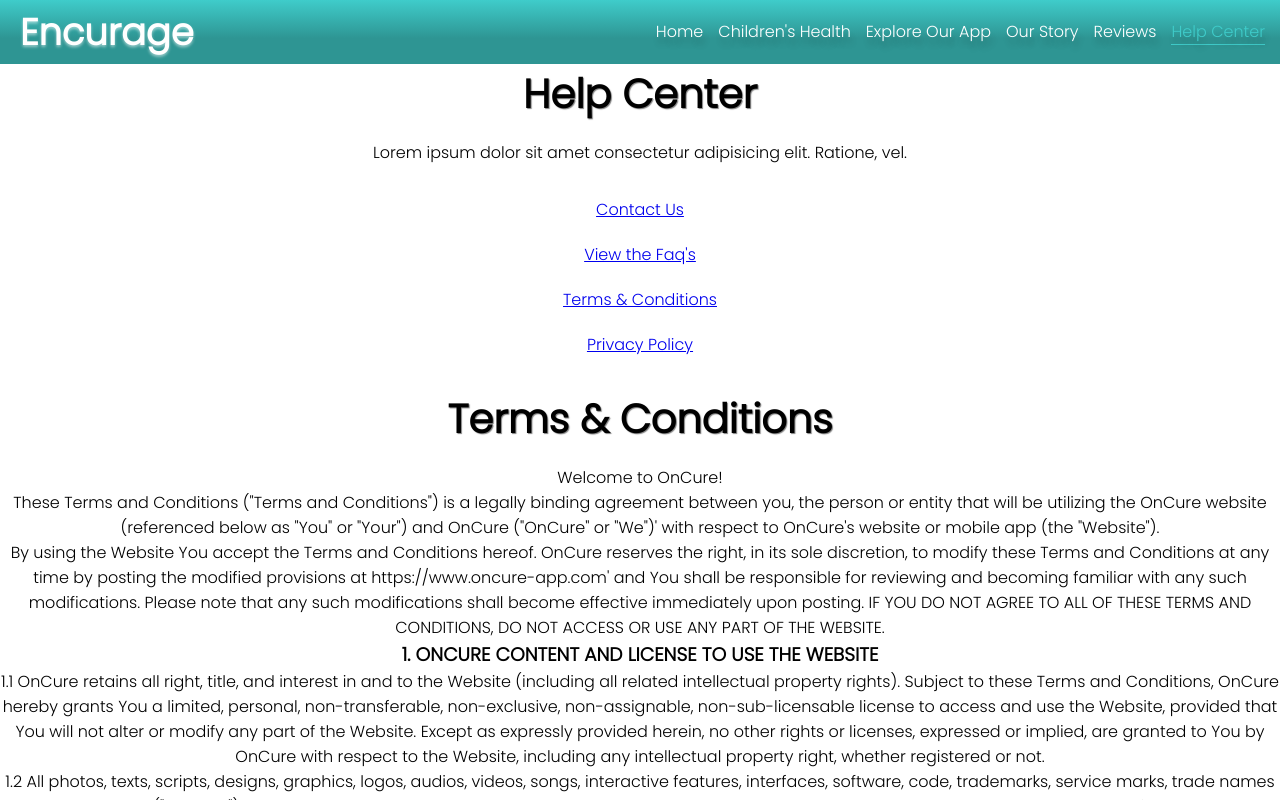
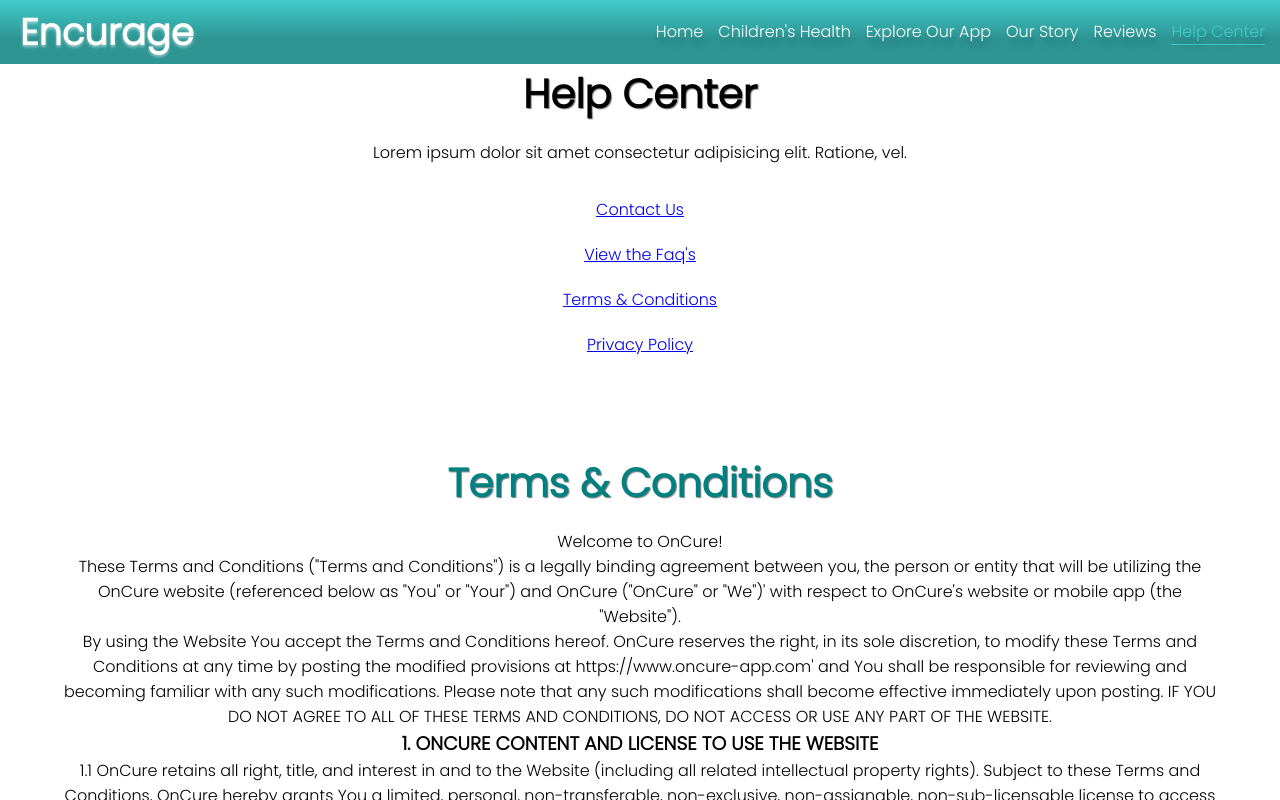
Before and after one commit to EncurageApp/encurageWeb, a React (Create React App) app: page /HelpCenterLayout/Terms in a window 1280 px wide. Shown: the top 800 px of the page. Built offline with nearby package versions, Linux system fonts and the light colour scheme.

Commit message:
added styling to Terms and privacy text, rework hover color on footer, issue with footer links not initiating onScroll event

```diff
--- a/src/css/HelpCenter.css
+++ b/src/css/HelpCenter.css
@@ -20,3 +20,37 @@ Help Layout
   justify-content: space-evenly;
   align-items: center;
 }
+
+/*
+=====================================
+Contact Section
+=====================================
+*/
+
+/*
+=====================================
+Faq Section
+=====================================
+*/
+
+/*
+=====================================
+Terms & Conditions
+=====================================
+*/
+
+.terms-conditions {
+  padding: 5%;
+  display: flex;
+  flex-direction: column;
+}
+
+.terms-conditions h2 {
+  color: var(--primaryOne);
+}
+
+/*
+=====================================
+Privacy Policy
+=====================================
+*/
--- a/src/css/NavBars.css
+++ b/src/css/NavBars.css
@@ -305,7 +305,7 @@ footer .logo a {
 
 .terms-privacy a:hover {
   transition: all 0.3s ease-in-out;
-  color: var(--primaryFive);
+  color: var(--primaryOne);
 }
 
 .social-icons {
--- a/src/layouts/RootLayout.jsx
+++ b/src/layouts/RootLayout.jsx
@@ -91,9 +91,9 @@ export const RootLayout = () => {
               &#169; Copyright 2023 Myrtus Enterprises LLC. All rights reserved.
             </p>
             <div className="terms-privacy">
-              <NavLink to={"Terms"}>Terms & Conditions </NavLink>
+              <NavLink to="HelpCenterLayout">Terms & Conditions </NavLink>
               <span>|</span>
-              <NavLink to={"Privacy"}> Privacy Policy</NavLink>
+              <NavLink to="HelpCenterLayout">Privacy Policy</NavLink>
             </div>
           </div>
           <div className="social-icons">
--- a/src/pages/faq/Privacy.jsx
+++ b/src/pages/faq/Privacy.jsx
@@ -2,7 +2,7 @@ import React from "react";
 
 export const Privacy = () => {
   return (
-    <div>
+    <div className="privacy-policy">
       <h2>Privacy Policy</h2>
 
       <p>
--- a/src/pages/faq/Terms.jsx
+++ b/src/pages/faq/Terms.jsx
@@ -2,7 +2,7 @@ import React from "react";
 
 export const Terms = () => {
   return (
-    <div>
+    <div className="terms-conditions">
       <h2>Terms & Conditions</h2>
 
       <p>
```
